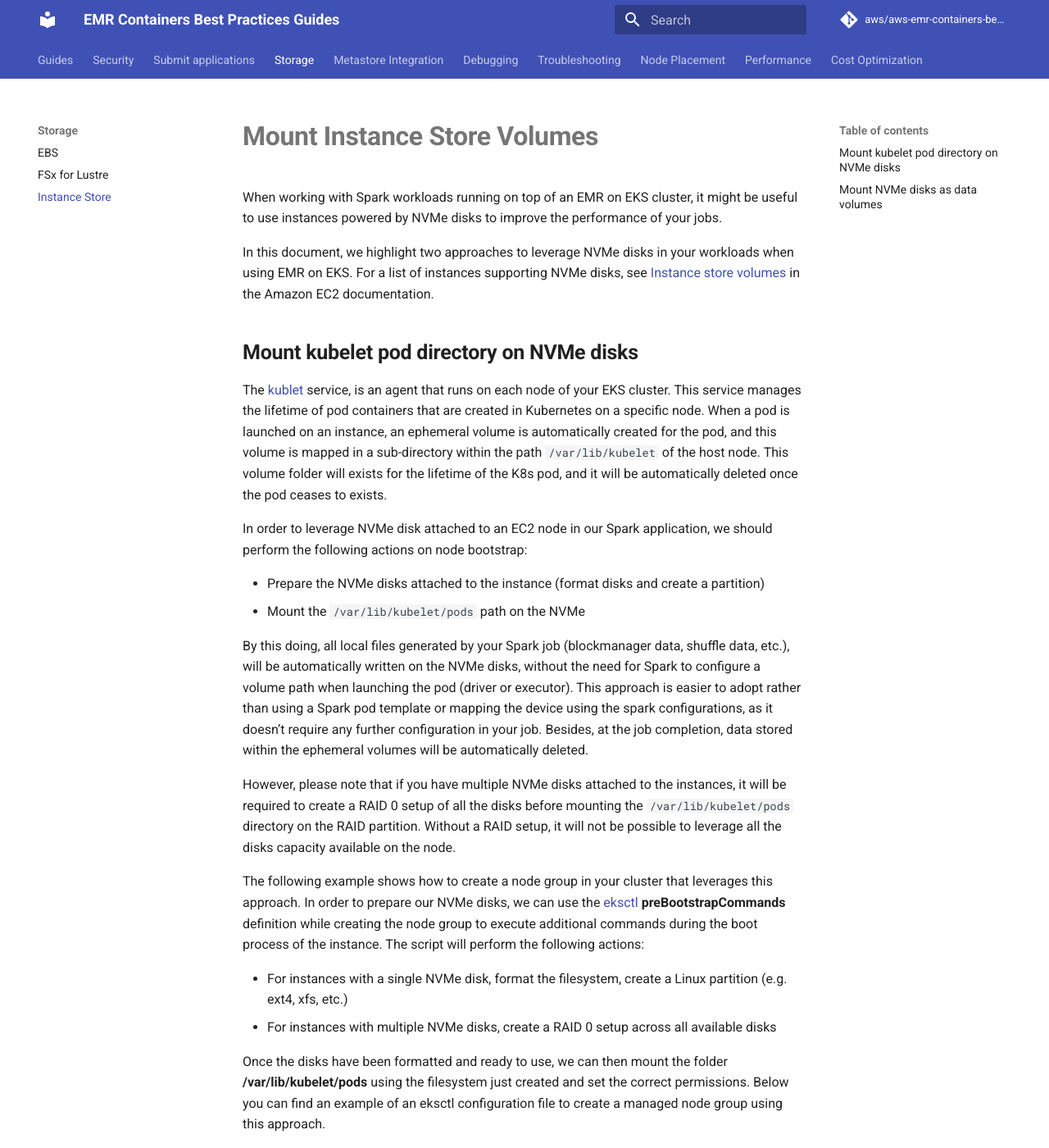
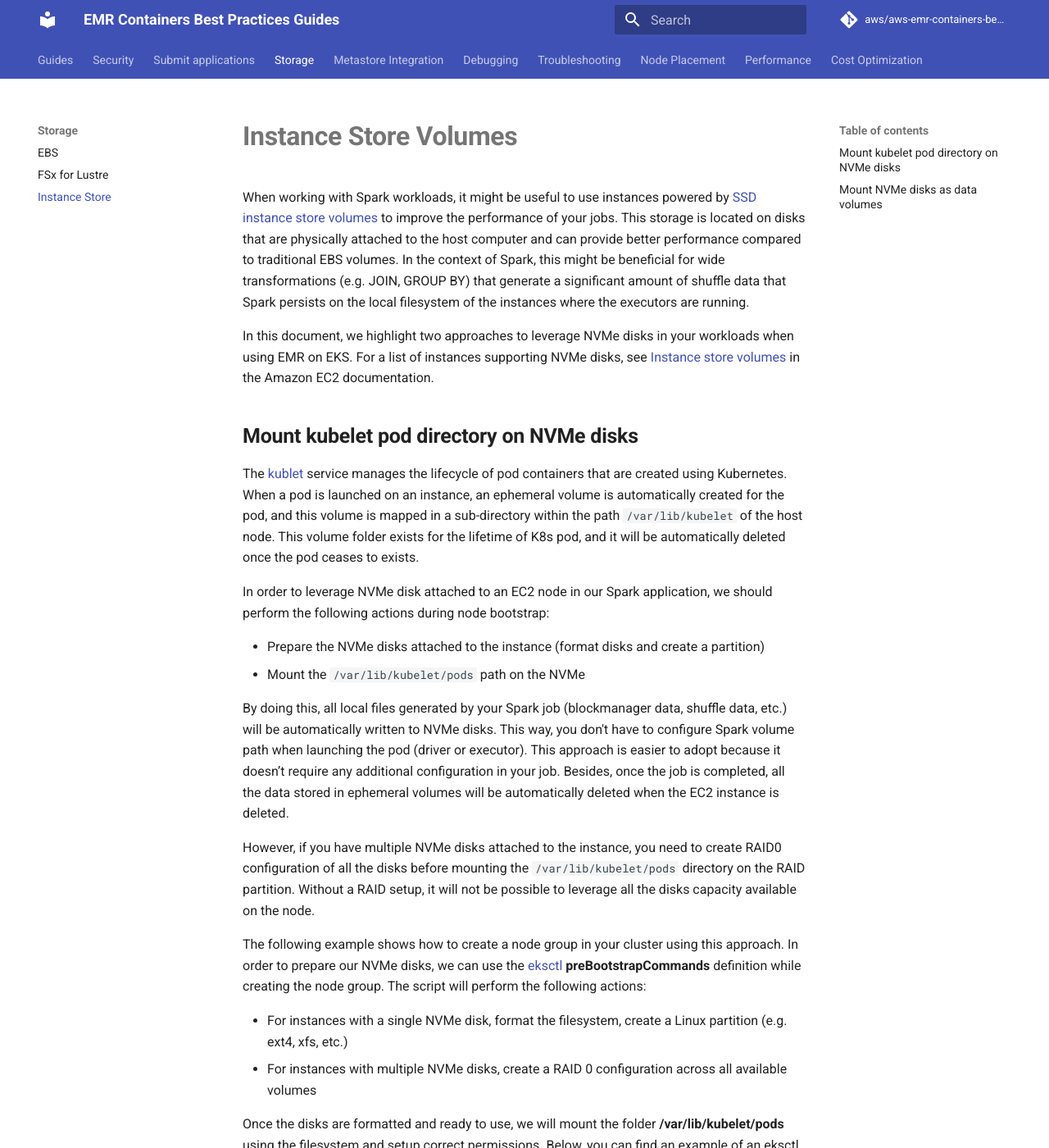
Before and after one commit to aws/aws-emr-containers-best-practices, an MkDocs documentation site: the page built from content/storage/docs/spark/instance-store.md, in a window 1280 px wide and 1400 px high. Shown: the whole window at 82% size. Built offline with MkDocs 1.6.1 and Material for MkDocs 9.7.7, drawn with Linux system fonts in a browser that asks for light colours; comment, search, counter and statistics services are not loaded; some of the changed text lies outside the part shown.

Commit message:
add requested changes

````diff
--- a/content/storage/docs/spark/instance-store.md
+++ b/content/storage/docs/spark/instance-store.md
@@ -1,28 +1,28 @@
-# **Mount Instance Store Volumes**
+# **Instance Store Volumes**
 
-When working with Spark workloads running on top of an EMR on EKS cluster, it might be useful to use instances powered by NVMe disks to improve the performance of your jobs.
+When working with Spark workloads, it might be useful to use instances powered by [SSD instance store volumes](https://docs.aws.amazon.com/AWSEC2/latest/UserGuide/ssd-instance-store.html) to improve the performance of your jobs. This storage is located on disks that are physically attached to the host computer and can provide better performance compared to traditional EBS volumes. In the context of Spark, this might be beneficial for wide transformations (e.g. JOIN, GROUP BY) that generate a significant amount of shuffle data that Spark persists on the local filesystem of the instances where the executors are running.
 
 In this document, we highlight two approaches to leverage NVMe disks in your workloads when using EMR on EKS. For a list of instances supporting NVMe disks, see [Instance store volumes](https://docs.aws.amazon.com/AWSEC2/latest/UserGuide/InstanceStorage.html#instance-store-volumes) in the Amazon EC2 documentation.
 
 ## **Mount kubelet pod directory on NVMe disks**
 
-The [kublet](https://kubernetes.io/docs/reference/command-line-tools-reference/kubelet/) service, is an agent that runs on each node of your EKS cluster. This service manages the lifetime of pod containers that are created in Kubernetes on a specific node. When a pod is launched on an instance, an ephemeral volume is automatically created for the pod, and this volume is mapped in a sub-directory within the path `/var/lib/kubelet` of the host node. This volume folder will exists for the lifetime of the K8s pod, and it will be automatically deleted once the pod ceases to exists.
+The [kublet](https://kubernetes.io/docs/reference/command-line-tools-reference/kubelet/) service manages the lifecycle of pod containers that are created using Kubernetes. When a pod is launched on an instance, an ephemeral volume is automatically created for the pod, and this volume is mapped in a sub-directory within the path `/var/lib/kubelet` of the host node. This volume folder exists for the lifetime of K8s pod, and it will be automatically deleted once the pod ceases to exists.
 
-In order to leverage NVMe disk attached to an EC2 node in our Spark application, we should perform the following actions on node bootstrap:
+In order to leverage NVMe disk attached to an EC2 node in our Spark application, we should perform the following actions during node bootstrap:
 
 * Prepare the NVMe disks attached to the instance (format disks and create a partition)
 * Mount the `/var/lib/kubelet/pods` path on the NVMe
 
-By this doing, all local files generated by your Spark job (blockmanager data, shuffle data, etc.), will be automatically written on the NVMe disks, without the need for Spark to configure a volume path when launching the pod (driver or executor). This approach is easier to adopt rather than using a Spark pod template or mapping the device using the spark configurations, as it doesn’t require any further configuration in your job. Besides, at the job completion, data stored within the ephemeral volumes will be automatically deleted.
+By doing this, all local files generated by your Spark job (blockmanager data, shuffle data, etc.) will be automatically written to NVMe disks. This way, you don't have to configure Spark volume path when launching the pod (driver or executor). This approach is easier to adopt because it doesn’t require any additional configuration in your job. Besides, once the job is completed, all the data stored in ephemeral volumes will be automatically deleted when the EC2 instance is deleted.
 
-However, please note that if you have multiple NVMe disks attached to the instances, it will be required to create a RAID 0 setup of all the disks before mounting the `/var/lib/kubelet/pods` directory on the RAID partition. Without a RAID setup, it will not be possible to leverage all the disks capacity available on the node.
+However, if you have multiple NVMe disks attached to the instance, you need to create RAID0 configuration of all the disks before mounting the `/var/lib/kubelet/pods` directory on the RAID partition. Without a RAID setup, it will not be possible to leverage all the disks capacity available on the node.
 
-The following example shows how to create a node group in your cluster that leverages this approach. In order to prepare our NVMe disks, we can use the [eksctl](https://eksctl.io/) **preBootstrapCommands** definition while creating the node group to execute additional commands during the boot process of the instance. The script will perform the following actions:
+The following example shows how to create a node group in your cluster using this approach. In order to prepare our NVMe disks, we can use the [eksctl](https://eksctl.io/) **preBootstrapCommands** definition while creating the node group. The script will perform the following actions:
 
 * For instances with a single NVMe disk, format the filesystem, create a Linux partition (e.g. ext4, xfs, etc.)
-* For instances with multiple NVMe disks, create a RAID 0 setup across all available disks
+* For instances with multiple NVMe disks, create a RAID 0 configuration across all available volumes
 
-Once the disks have been formatted and ready to use, we can then mount the folder **/var/lib/kubelet/pods** using the filesystem just created and set the correct permissions. Below you can find an example of an eksctl configuration file to create a managed node group using this approach.
+Once the disks are formatted and ready to use, we will mount the folder **/var/lib/kubelet/pods** using the filesystem and setup correct permissions. Below, you can find an example of an eksctl configuration to create a managed node group using this approach.
 
 **Example**
 
@@ -56,13 +56,13 @@
 
 **Cons**
 
-* Contention of disk resources if multiple jobs are allocated on the same node, as it’s not possible to properly re-partition resources between jobs
+* If multiple jobs are allocated on the same EC2 instance, contention of disk resources will occur because it is not possible to allocate instance store volume resources across jobs
 
 
 
 ## **Mount NVMe disks as data volumes**
 
-In this section, we’re going to explicitly mount each instance store volume on the host node, as mount path in the Spark pods (executors and driver).
+In this section, we’re going to explicitly mount instance store volumes as the mount path in Spark configuration for drivers and executors
 
 As in the previous example, this script will automatically format the instance store volumes and create an **xfs** partition. The disks are then mounted in local folders called **/spark_data_IDX** where IDX is an integer that corresponds to the disk mounted.
 
@@ -89,8 +89,7 @@
       - "chown 999:1000 /spark_data_*"
 ```
 
-
-In order to successfully use these volumes with Spark, it’s required to specify additional configurations to use these volumes during shuffles operations. To use a volume as local storage, the volume’s name should starts with `spark-local-dir-`.
+In order to successfully use ephemeral volumes within Spark, you need to specify additional configurations. In addition to spark configuration, the mounted volume name should start with `spark-local-dir-`.
 
 Below an example configuration provided during the EMR on EKS job submission, that shows how to configure Spark to use 2 volumes as local storage for the job.
 
@@ -138,9 +137,9 @@
 
 **Benefits**
 
-* Possible to re-partition volumes across different Spark jobs (e.g. a node group containing instances with 2 instance volumes each, can dedicate one volume per Spark job)
+* You can allocate dedicated resources of instance store volumes across your Spark jobs (For example, lets take a scenario where an EC2 instance has two instance store volumes. If you run two spark jobs on this node, you can dedicate one volume per Spark job)
 
 **Cons**
 
-* Additional configurations required for Spark jobs to use individual volumes. This approach can be error prone if you don’t control the instance types where your jobs are launched (e.g. multiple node groups with different instance types). In this case can be useful to specify the following spark configuration to launch the executors on a specific instance type: **[spark.kubernetes.node.selector.node.kubernetes.io/instance-type](http://spark.kubernetes.node.selector.node.kubernetes.io/instance-type)**
-* Data created on the volumes is automatically deleted at job completion. However, in case of failures, data might be retained in the disks.
+* Additional configurations are required for Spark jobs to use instance store volumes. This approach can be error prone if you don’t control the instance types being used (for example, multiple node groups with different instance types). You can mitigate this issue by using k8s node selectors and specify instance type in your spark configuraiton: **[spark.kubernetes.node.selector.node.kubernetes.io/instance-type](http://spark.kubernetes.node.selector.node.kubernetes.io/instance-type)**
+* Data created on the volumes is automatically deleted once the job is completed and instance is terminated. However, you need to extra measures to delete the data on instance store volumes if EC2 instance is re-used or is not terminated.
````
